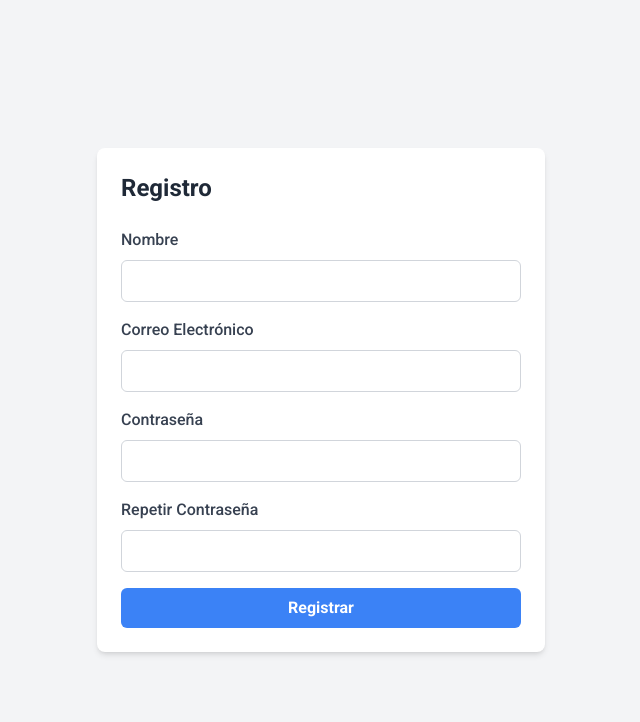
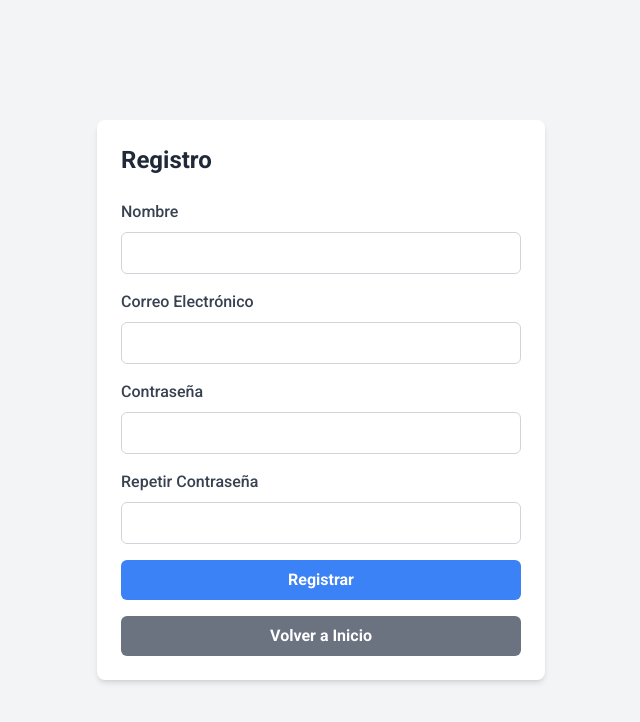
Before and after one commit to BenitezFranco/trabajoFinal, a Next.js app in the folder frontend/: page /register in a window 1280 px wide. Shown: the top 722 px of the page, without its empty margins (319-959 px from the left). Built offline with nearby package versions, Linux system fonts and the light colour scheme.

Commit message:
agrego botones para volver a inicio en login y registro

```diff
--- a/frontend/pages/login.jsx
+++ b/frontend/pages/login.jsx
@@ -1,4 +1,3 @@
-//login.jsx
 import { useState } from 'react';
 import { useRouter } from 'next/router';
 
@@ -38,6 +37,10 @@ const Login = () => {
             console.error('Error al iniciar sesión', error);
             setError('Error al iniciar sesión');
         }
+    };
+
+    const handleGoBack = () => {
+        router.push('/');
     };
 
     return (
@@ -81,6 +84,12 @@ const Login = () => {
                         Iniciar Sesión
                     </button>
                 </form>
+                <button
+                    onClick={handleGoBack}
+                    className="mt-4 bg-gray-300 text-gray-700 font-bold py-2 px-4 rounded-md w-full hover:bg-gray-400 focus:outline-none focus:ring-2 focus:ring-gray-500"
+                >
+                    Volver a Inicio
+                </button>
             </div>
         </div>
     );
--- a/frontend/pages/register.jsx
+++ b/frontend/pages/register.jsx
@@ -45,7 +45,6 @@ const Register = () => {
             return;
         } else if (!validarContrasena(formData.contrasena)) {
             setErrorContrasena('La contraseña debe tener al menos 8 caracteres, incluir una letra mayúscula, una letra minúscula, un número y un carácter especial (por ejemplo: !, @, #, $, %, &, *).');
-
             return;
         } else {
             setErrorContrasena(''); // Limpiar el error si las contraseñas coinciden y son válidas
@@ -74,6 +73,10 @@ const Register = () => {
         }
     };
 
+    const handleBackToHome = () => {
+        router.push('/'); // Redirigir a la página de inicio
+    };
+
     return (
         <div className="flex items-center justify-center min-h-screen bg-gray-100">
             <div className="max-w-md w-full bg-white p-6 shadow-md rounded-lg">
@@ -84,7 +87,7 @@ const Register = () => {
                         <input
                             type="text"
                             id="nombre"
-                            name="nombre" // Nombre del campo para que el estado se actualice correctamente
+                            name="nombre"
                             className="border border-gray-300 p-2 w-full rounded-md text-gray-900 focus:ring focus:ring-blue-200"
                             value={formData.nombre}
                             onChange={handleChange}
@@ -96,7 +99,7 @@ const Register = () => {
                         <input
                             type="email"
                             id="correo_electronico"
-                            name="correo_electronico" // Nombre del campo para que el estado se actualice correctamente
+                            name="correo_electronico"
                             className="border border-gray-300 p-2 w-full rounded-md text-gray-900 focus:ring focus:ring-blue-200"
                             value={formData.correo_electronico}
                             onChange={handleChangeEmail}
@@ -111,7 +114,7 @@ const Register = () => {
                         <input
                             type="password"
                             id="contrasena"
-                            name="contrasena" // Nombre del campo para que el estado se actualice correctamente
+                            name="contrasena"
                             className="border border-gray-300 p-2 w-full rounded-md text-gray-900 focus:ring focus:ring-blue-200"
                             value={formData.contrasena}
                             onChange={handleChange}
@@ -123,7 +126,7 @@ const Register = () => {
                         <input
                             type="password"
                             id="repetir_contrasena"
-                            name="repetir_contrasena" // Nombre del campo para que el estado se actualice correctamente
+                            name="repetir_contrasena"
                             className="border border-gray-300 p-2 w-full rounded-md text-gray-900 focus:ring focus:ring-blue-200"
                             value={formData.repetir_contrasena}
                             onChange={handleChange}
@@ -140,6 +143,12 @@ const Register = () => {
                         Registrar
                     </button>
                 </form>
+                <button
+                    onClick={handleBackToHome}
+                    className="mt-4 bg-gray-500 text-white font-bold py-2 px-4 rounded-md w-full hover:bg-gray-600 focus:outline-none focus:ring-2 focus:ring-gray-500"
+                >
+                    Volver a Inicio
+                </button>
             </div>
         </div>
     );
```
